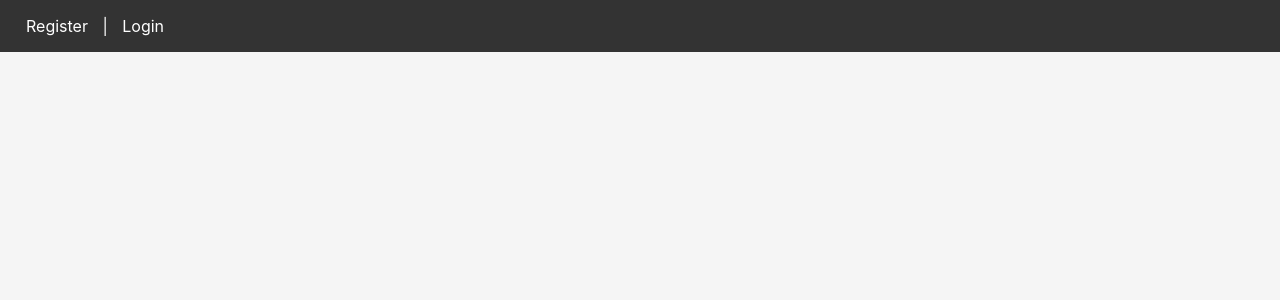
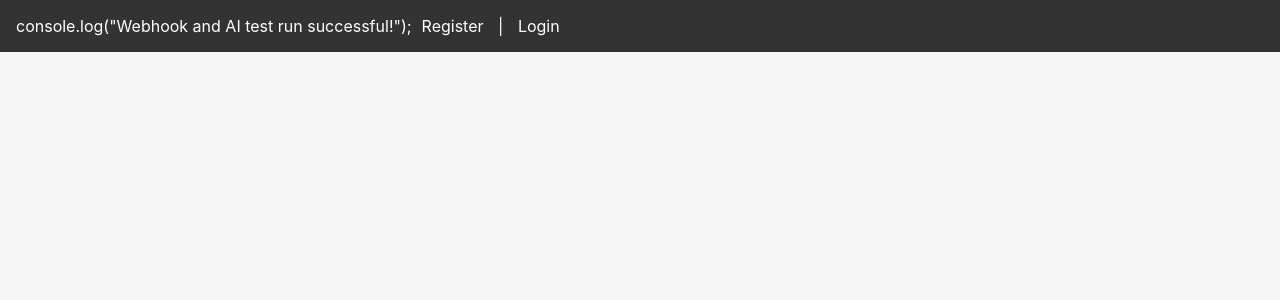
Before and after one commit to Mohammed-bm/exam-app, a React (Create React App) app in the folder frontend/: page / in a window 1280 px wide. Before the commit this address had no page. Shown: the top 300 px of the page. Built offline with nearby package versions, Linux system fonts and the light colour scheme; the HTML template or start-up script is replaced by a standard one.

Commit message:
Update App.js

```diff
--- a/frontend/src/App.js
+++ b/frontend/src/App.js
@@ -12,6 +12,7 @@ export default function App() {
   return (
     <Router>
       <nav>
+    console.log("Webhook and AI test run successful!");
         <Link to="/register">Register</Link> |{" "}
         <Link to="/login">Login</Link>
       </nav>
```
